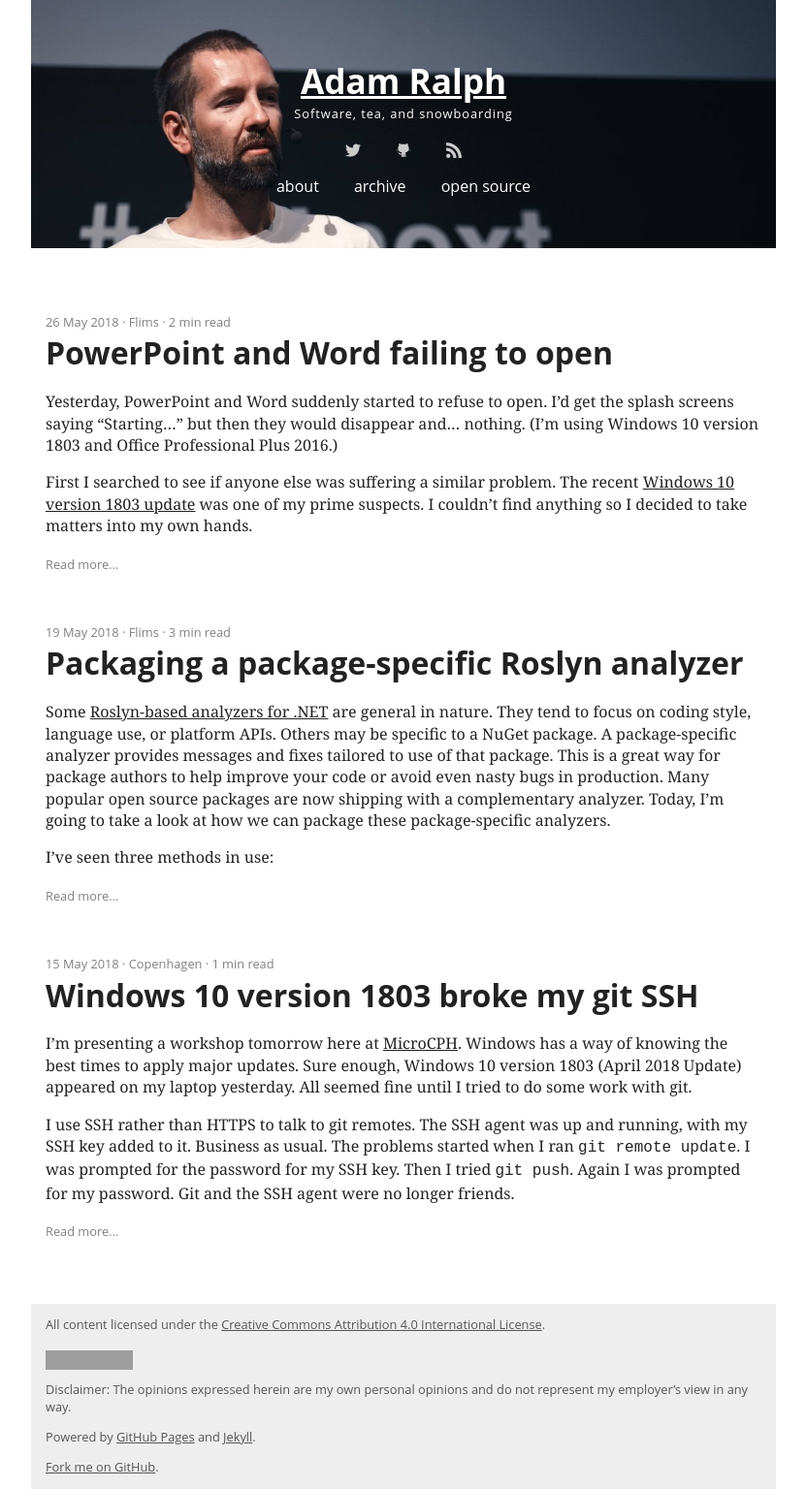
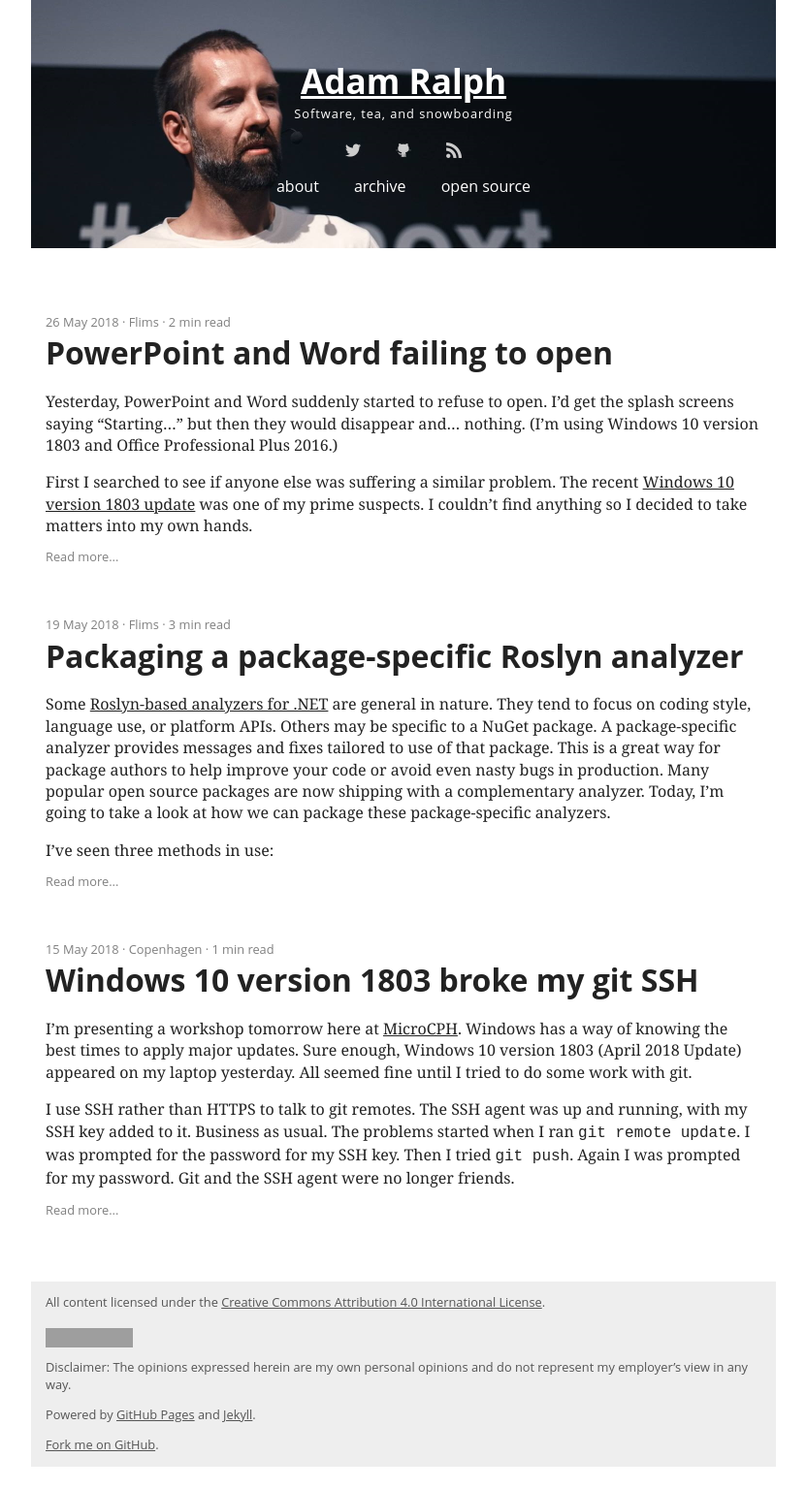
Before and after one commit to adamralph/adamralph.github.com, a Jekyll site: the page built from index.html, in a window 1280 px wide. Shown: the whole page at 97% size, without its empty margins (224-1055 px from the left). Built offline with Jekyll 4.4.1, drawn with Linux system fonts in a browser that asks for light colours; after the commit the page ends 1513 px from its top, so only the background shows below that; grey boxes are pictures that could not be loaded.

Commit message:
better spacing for read more

```diff
--- a/css/index.css
+++ b/css/index.css
@@ -5,6 +5,8 @@
 
 section.post-preview > a.read-more {
     color: gray;
+    display: block;
     font-size: 0.8em;
+    margin-top: -0.25em;
     text-decoration: none;
 }
```
